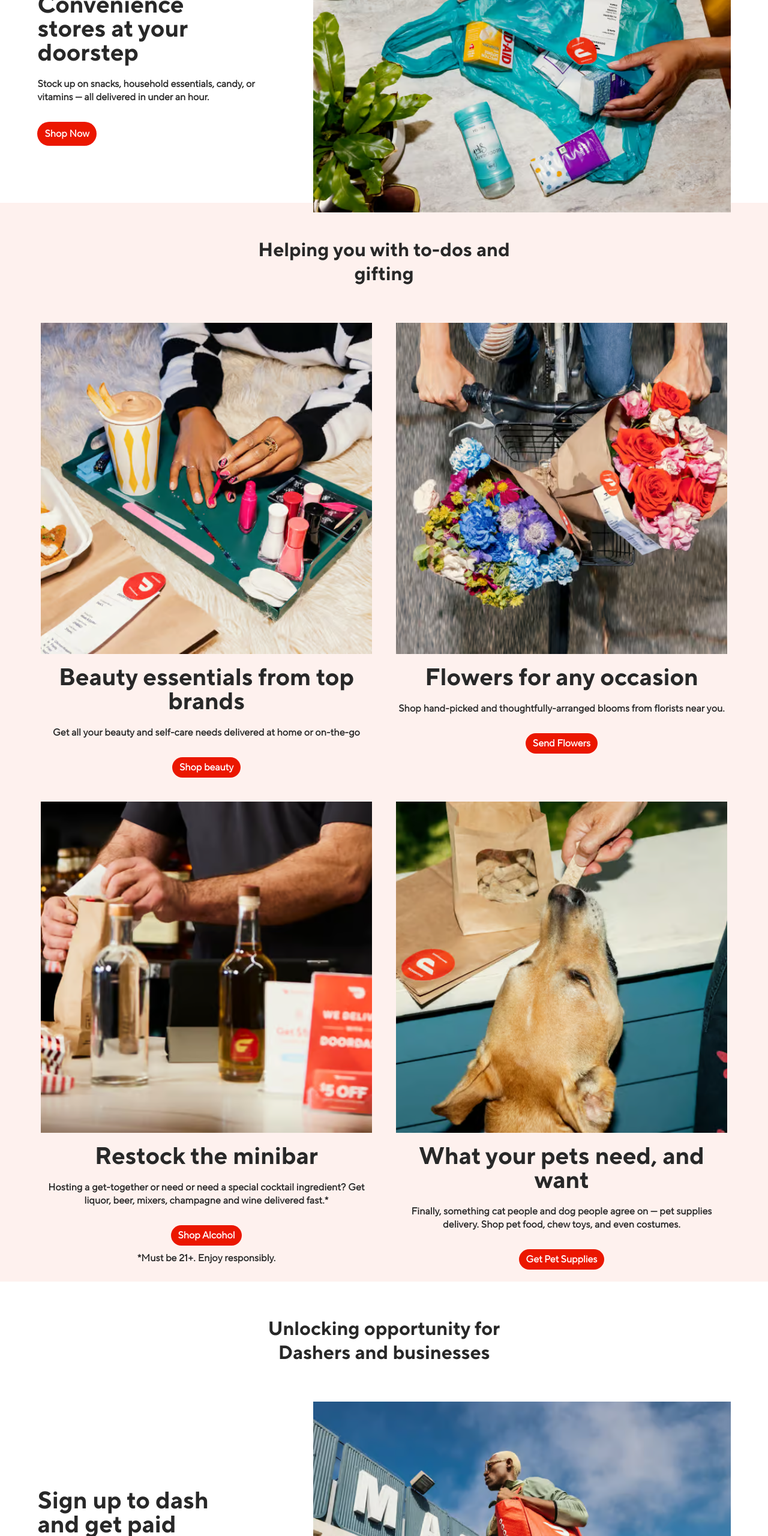
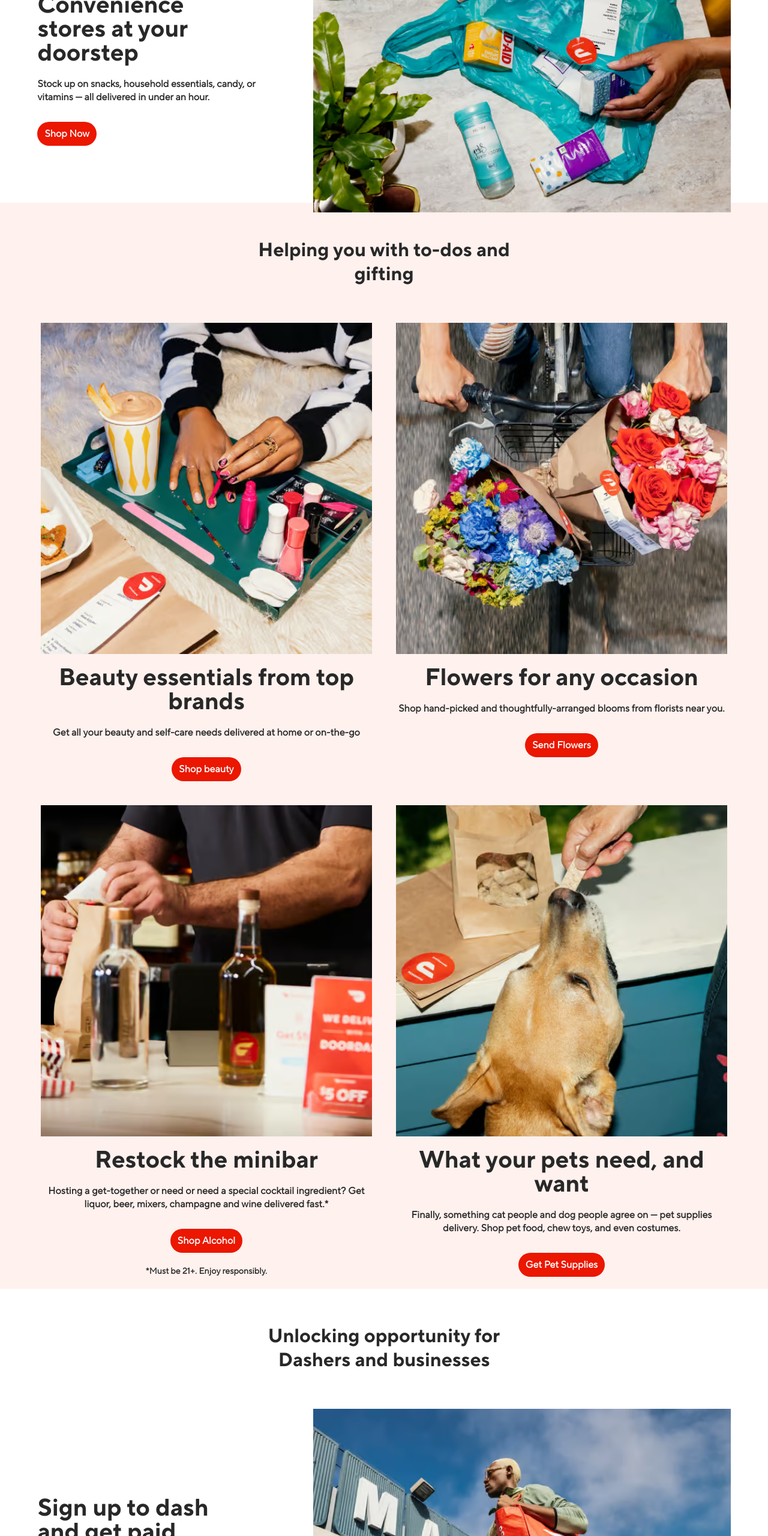
Before and after one commit to GouriiNandanaa/DoorDash-Clone, a plain HTML site: page index.html in a window 1280 px wide. Shown: the part 3180-5740 px from the top of the page at 60% size. Drawn offline with Linux system fonts and the light colour scheme.

Commit message:
ALmost completed

```diff
--- a/index.html
+++ b/index.html
@@ -384,7 +384,7 @@
           <h1>Restock the minibar</h1>
           <p>Hosting a get-together or need or need a special cocktail ingredient? Get liquor, beer, mixers, champagne and wine delivered fast.*</p>
           <button class="red-btn btn">Shop Alcohol</button>
-          <p>*Must be 21+. Enjoy responsibly.</p>
+          <p class="warning">*Must be 21+. Enjoy responsibly.</p>
         </div>
       </div>
 
@@ -648,7 +648,7 @@
         <h6>Privacy</h6>
         <h6>Delivery Locations</h6>
         <h6>Do Not Sell or Share My Personal Information</h6>
-        <h6>&copy;2025 DoorDash</h6>
+        <h6>&copy; 2025 DoorDash</h6>
       </div>
     </div>
   </footer>
--- a/styles3.css
+++ b/styles3.css
@@ -83,7 +83,7 @@
   font-weight: 600;
   font-size: 14px;
   max-width: 100%;
-  letter-spacing: -0.01px;
+  letter-spacing: 0.01px;
   line-height: 20px;
 
   margin-top: 10px;
--- a/styles8.css
+++ b/styles8.css
@@ -222,19 +222,20 @@ footer .bottom-line {
   align-items: center;
   justify-content: center;
   flex-wrap: wrap;
-  column-gap: 16px;
+  column-gap: 0px;
 
   font-size: 18px;
   line-height: 1;
 
 
-  height: 18px;
+  min-height: 18px;
   margin-top: 12px;
 
 }
 
 footer .bottom-line h6 {
   margin: 0;
+  margin-left: 16px;
   padding: 0;
   font-weight: 500;
   font-size: 12px;
@@ -244,7 +245,7 @@ footer .bottom-line h6 {
 
 footer .bottom-line svg {
   flex-shrink: 0;
-  margin-right: 8px;
+  margin-right: 0px;
 }
 
 footer .remaining {
@@ -319,6 +320,11 @@ footer .remaining {
   footer .last-svg .logo-svg svg {
     width: 24px;
     height: 24px;
+  }
+
+
+  footer .svgs {
+    margin: 40px auto 0px;
   }
 
   footer .bottom-line {
--- a/tablet-3.css
+++ b/tablet-3.css
@@ -188,7 +188,7 @@
       margin-top: 20px;
       font-size: 16px;
       margin-bottom: 0px;
-      letter-spacing: -0.01px;
+      letter-spacing: 0.01px;
       line-height: 22px
     }
     .below-black-image .feature .desc button{
--- a/tablet-6.css
+++ b/tablet-6.css
@@ -135,9 +135,18 @@
 
 .sixth-section .scroll-view .supply .contents button {
     font-size: 16px !important;
-    letter-spacing: -0.01px !important;
+    line-height: 22px;
+    letter-spacing: 0.1px !important;
     margin-top: 30px;
+    padding: 9px 12px;
 
+}
+
+body > section.sixth-section > div.scroll-view > div:nth-child(3) > div.contents > p.warning{
+    font-size: 14px !important;
+    line-height: 22px;
+    letter-spacing: 0.1px !important;
+    margin-top: 20px;
 }
 
 .sixth-section .left{
```
Also changed, not shown: desktop.css (line endings or trailing spaces), tablet-2.css (line endings or trailing spaces).
